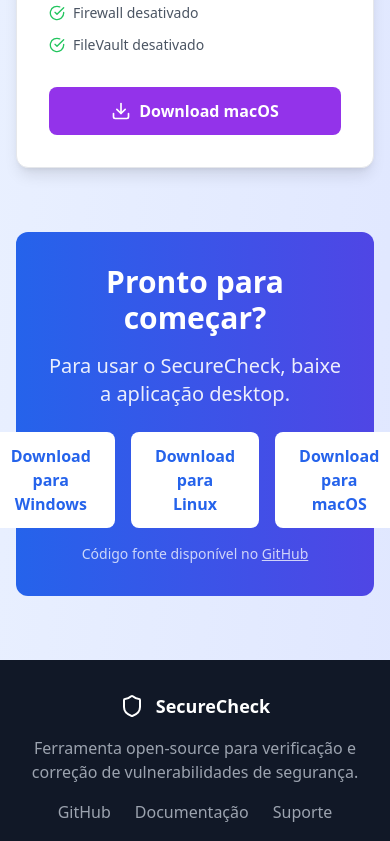
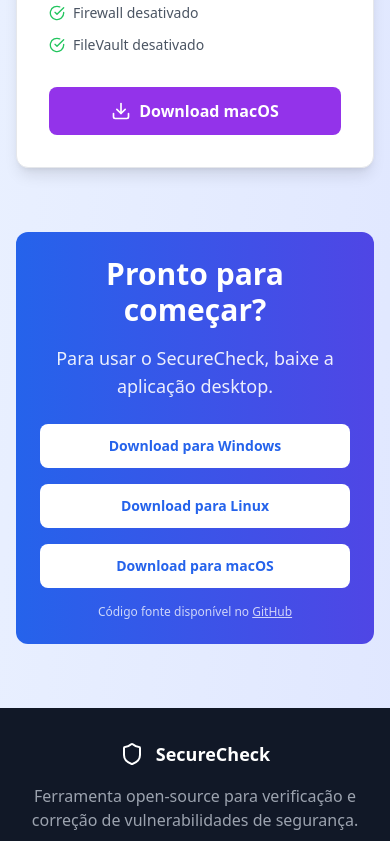
Before and after one commit to jeanccoelho/secure-check, a React (Vite) app: page / in a window 390 px wide. Shown: the part 3830-4671 px from the top of the page. Built offline with nearby package versions, Linux system fonts and the light colour scheme.

Commit message:
Corrigir responsividade do card CTA

```diff
--- a/src/components/LandingPage.tsx
+++ b/src/components/LandingPage.tsx
@@ -153,10 +153,15 @@ export const LandingPage: React.FC<LandingPageProps> = ({ onStartScan }) => {
                 )}
               </div>
 
-              <button className="w-full bg-blue-600 text-white py-3 px-6 rounded-lg font-semibold hover:bg-blue-700 transition-colors flex items-center justify-center space-x-2">
+              <a
+                href="https://github.com/jeanccoelho/secure-check/releases/latest/download/SecurityChecker-1.0.0-windows-x64.zip"
+                className="w-full bg-blue-600 text-white py-3 px-6 rounded-lg font-semibold hover:bg-blue-700 transition-colors flex items-center justify-center space-x-2 no-underline"
+                target="_blank"
+                rel="noopener noreferrer"
+              >
                 <Download className="h-5 w-5" />
                 <span>Download Windows</span>
-              </button>
+              </a>
             </div>
 
             {/* Linux Card */}
@@ -183,10 +188,15 @@ export const LandingPage: React.FC<LandingPageProps> = ({ onStartScan }) => {
                 )}
               </div>
 
-              <button className="w-full bg-green-600 text-white py-3 px-6 rounded-lg font-semibold hover:bg-green-700 transition-colors flex items-center justify-center space-x-2">
+              <a
+                href="https://github.com/jeanccoelho/secure-check/releases/latest/download/SecurityChecker-1.0.0-linux-x64.tar.gz"
+                className="w-full bg-green-600 text-white py-3 px-6 rounded-lg font-semibold hover:bg-green-700 transition-colors flex items-center justify-center space-x-2 no-underline"
+                target="_blank"
+                rel="noopener noreferrer"
+              >
                 <Download className="h-5 w-5" />
                 <span>Download Linux</span>
-              </button>
+              </a>
             </div>
 
             {/* macOS Card */}
@@ -213,32 +223,52 @@ export const LandingPage: React.FC<LandingPageProps> = ({ onStartScan }) => {
                 )}
               </div>
 
-              <button className="w-full bg-purple-600 text-white py-3 px-6 rounded-lg font-semibold hover:bg-purple-700 transition-colors flex items-center justify-center space-x-2">
+              <a
+                href="https://github.com/jeanccoelho/secure-check/releases/latest/download/SecurityChecker-1.0.0-macos-x64.tar.gz"
+                className="w-full bg-purple-600 text-white py-3 px-6 rounded-lg font-semibold hover:bg-purple-700 transition-colors flex items-center justify-center space-x-2 no-underline"
+                target="_blank"
+                rel="noopener noreferrer"
+              >
                 <Download className="h-5 w-5" />
                 <span>Download macOS</span>
-              </button>
+              </a>
             </div>
           </div>
         </div>
 
         {/* Download Section */}
-        <div id="download" className="bg-gradient-to-r from-blue-600 to-indigo-600 text-white rounded-xl p-8 text-center">
+        <div id="download" className="bg-gradient-to-r from-blue-600 to-indigo-600 text-white rounded-xl p-6 md:p-8 text-center">
           <h3 className="text-3xl font-bold mb-4">Pronto para começar?</h3>
-          <p className="text-xl mb-6 opacity-90">
+          <p className="text-lg md:text-xl mb-6 opacity-90 max-w-2xl mx-auto">
             Para usar o SecureCheck, baixe a aplicação desktop.
           </p>
-          <div className="flex justify-center space-x-4">
-            <button className="bg-white text-blue-600 px-6 py-3 rounded-lg font-semibold hover:bg-gray-100 transition-colors">
+          <div className="flex flex-col sm:flex-row justify-center gap-4 sm:space-x-4 sm:gap-0">
+            <a
+              href="https://github.com/jeanccoelho/secure-check/releases/latest/download/SecurityChecker-1.0.0-windows-x64.zip"
+              className="bg-white text-blue-600 px-4 sm:px-6 py-3 rounded-lg font-semibold hover:bg-gray-100 transition-colors no-underline text-sm sm:text-base"
+              target="_blank"
+              rel="noopener noreferrer"
+            >
               Download para Windows
-            </button>
-            <button className="bg-white text-blue-600 px-6 py-3 rounded-lg font-semibold hover:bg-gray-100 transition-colors">
+            </a>
+            <a
+              href="https://github.com/jeanccoelho/secure-check/releases/latest/download/SecurityChecker-1.0.0-linux-x64.tar.gz"
+              className="bg-white text-blue-600 px-4 sm:px-6 py-3 rounded-lg font-semibold hover:bg-gray-100 transition-colors no-underline text-sm sm:text-base"
+              target="_blank"
+              rel="noopener noreferrer"
+            >
               Download para Linux
-            </button>
-            <button className="bg-white text-blue-600 px-6 py-3 rounded-lg font-semibold hover:bg-gray-100 transition-colors">
+            </a>
+            <a
+              href="https://github.com/jeanccoelho/secure-check/releases/latest/download/SecurityChecker-1.0.0-macos-x64.tar.gz"
+              className="bg-white text-blue-600 px-4 sm:px-6 py-3 rounded-lg font-semibold hover:bg-gray-100 transition-colors no-underline text-sm sm:text-base"
+              target="_blank"
+              rel="noopener noreferrer"
+            >
               Download para macOS
-            </button>
+            </a>
           </div>
-          <p className="mt-4 text-sm opacity-75">
+          <p className="mt-4 text-xs sm:text-sm opacity-75">
             Código fonte disponível no <a href="https://github.com/jeanccoelho/secure-check" className="underline">GitHub</a>
           </p>
         </div>
```
